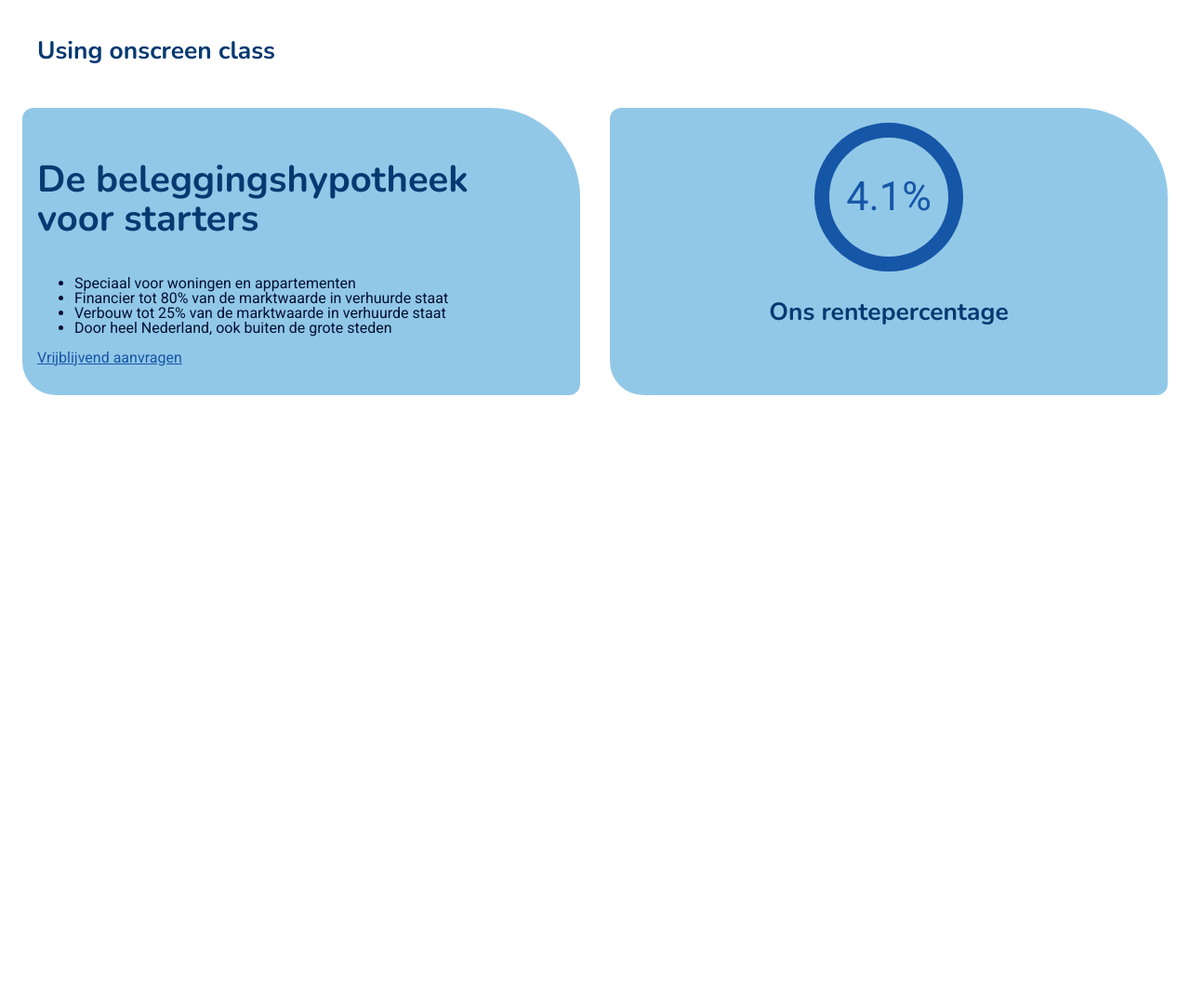
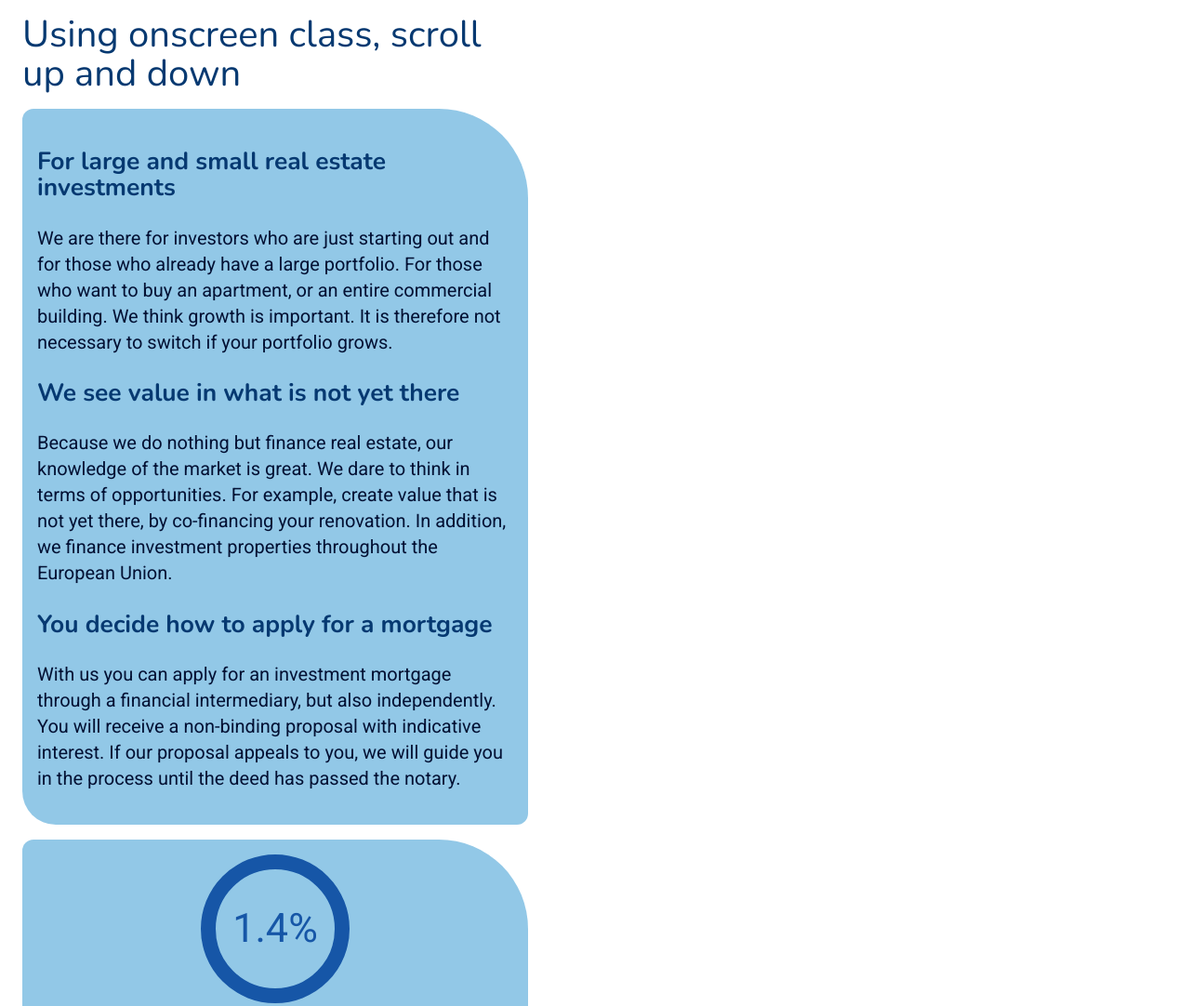
Before and after one commit to ovanderzee/onscreenness, a website: page demo/onscreen.html in a window 1280 px wide. Shown: the top 1082 px of the page at 93% size. Before the commit the page ends 800 px from the top, so only its background shows below. Drawn offline with nearby package versions, Linux system fonts and the light colour scheme.

Commit message:
updated demo

```diff
--- a/demo/onscreen.html
+++ b/demo/onscreen.html
@@ -45,33 +45,29 @@ h3 {
 	font-size: 1.31em;
 	letter-spacing: .8px;
 }
+p {
+	margin: 1em 0;
+	font-size: 1.25em;
+	line-height: 1.4;
+}
 a {
 	display: inline-block;
 	color: var(--brand-blue);
 }
 a: active, a: hover, a: focus {
-    color: var(--dark-blue);
+  color: var(--dark-blue);
 }
 
 /* page layout */
 
-body {
-	display: flex;
-	flex-wrap: wrap;
-}
 body > * {
-	flex: 1 0 calc(100% - 4rem);
+	max-width: 32rem;
 	margin: 1rem ;
-	padding: 1rem;
 }
 body > section {
 	background: var(--opaque-light-blue);
 	border-radius: .75rem 6rem .75rem 2.25rem;
-}
-@media (min-width: 640px) {
-	body > section {
-		flex: 0 1 calc(50% - 4rem);
-	}
+	padding: 1rem;
 }
 
 /* graph layout */
@@ -95,47 +91,53 @@ body > section {
 	</style>
 	</head>
 	<body>
-		<h2>
-			Using onscreen class
-		</h2>
-		<section>
+		<h1>
+			Using onscreen class, scroll up and down
+		</h1>
+		<section class="generic">
 
-<div id="ffzu_" class="wide-mood-webcontent">
-	<div class="wide-mood-inner">
-		<h1><strong>De beleggingshypotheek<br>
-voor starters</strong></h1>
+			<div class="pitch-webcontent">
+        <h2>For large and small real estate investments</h2>
+        <p>
+					We are there for investors who are just starting out and for those who already have a large portfolio. For those who want to buy an apartment, or an entire commercial building. We think growth is important. It is therefore not necessary to switch if your portfolio grows.
+				</p>
+      </div>
 
-<ul>
-	<li>Speciaal voor woningen en appartementen</li>
-	<li>Financier tot 80% van de marktwaarde in verhuurde staat</li>
-	<li>Verbouw tot 25% van de marktwaarde in verhuurde staat</li>
-	<li>Door heel Nederland, ook buiten de grote steden</li>
-</ul>
-<a class="btn btn-action" href="/aanvraag-via-intermediair"> Vrijblijvend aanvragen</a></p>
-	</div>
-</div>
+			<div class="pitch-webcontent">
+        <h2>We see value in what is not yet there</h2>
+        <p>
+					Because we do nothing but finance real estate, our knowledge of the market is great. We dare to think in terms of opportunities. For example, create value that is not yet there, by co-financing your renovation. In addition, we finance investment properties throughout the European Union.
+				</p>
+			</div>
+
+			<div class="pitch-webcontent">
+        <h2>You decide how to apply for a mortgage</h2>
+        <p>
+					With us you can apply for an investment mortgage through a financial intermediary, but also independently. You will receive a non-binding proposal with indicative interest. If our proposal appeals to you, we will guide you in the process until the deed has passed the notary.
+				</p>
+      </div>
 
 		</section>
-		<section>
-			<div id="flan_" class="row circle-graph-webcontent">
+		<section class="special">
+			<div class="row circle-graph-webcontent">
 				<svg height="160" width="160" viewBox="0 0 160 160" class="circle-graph">
 					<circle cx="80" cy="80" r="72" stroke="var(--brand-blue)" closeoffset="0" stroke-width="16" stroke-dasharray="452.38896" fill="transparent" transform="rotate(-90 80 80)">
 					</circle>
-					<text x="80" y="80" fill="var(--brand-blue)" font-size="43.191361727654" text-anchor="middle" dominant-baseline="auto"><tspan dy="14.397120575885" alignment-baseline="auto">4.1%</tspan></text>
+					<text x="80" y="80" fill="var(--brand-blue)" font-size="43.191361727654" text-anchor="middle" dominant-baseline="auto"><tspan dy="14.397120575885" alignment-baseline="auto">1.4%</tspan></text>
 				</svg>
-				<h2>Ons rentepercentage</h2>
+				<h2>Our interest rate</h2>
 			</div>
 			<style type="text/css">
-				#flan_ .circle-graph circle {
+				.circle-graph-webcontent .circle-graph circle {
 					stroke-dashoffset: 452.38896;
 				}
-				#flan_.onscreen .circle-graph circle {
+				.circle-graph-webcontent.onscreen .circle-graph circle {
 					stroke-dashoffset: 0;
 				}
 			</style>
 		</section>
 		<script>
-			onScreenness.collect('#flan_');
+			onScreenness.collect('.circle-graph-webcontent');
 		</script>
 	</body>
 </html>
```
